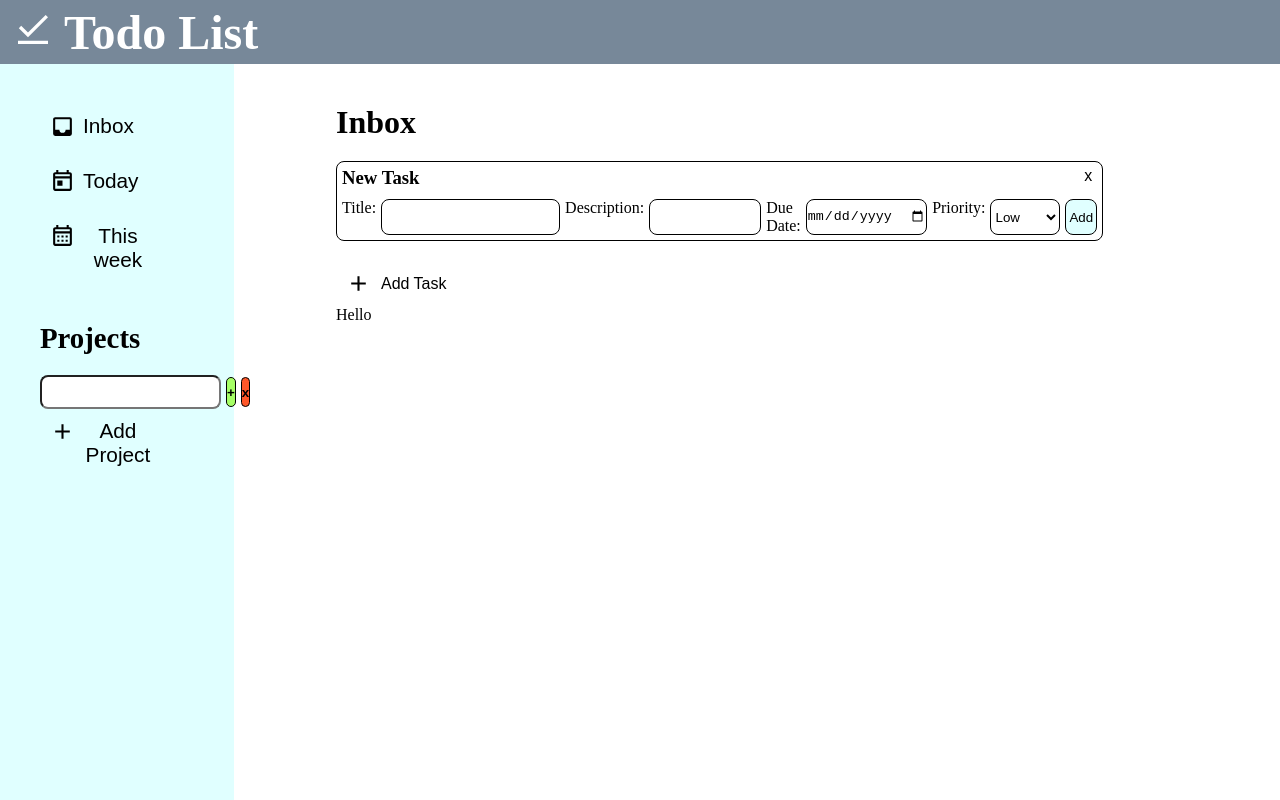
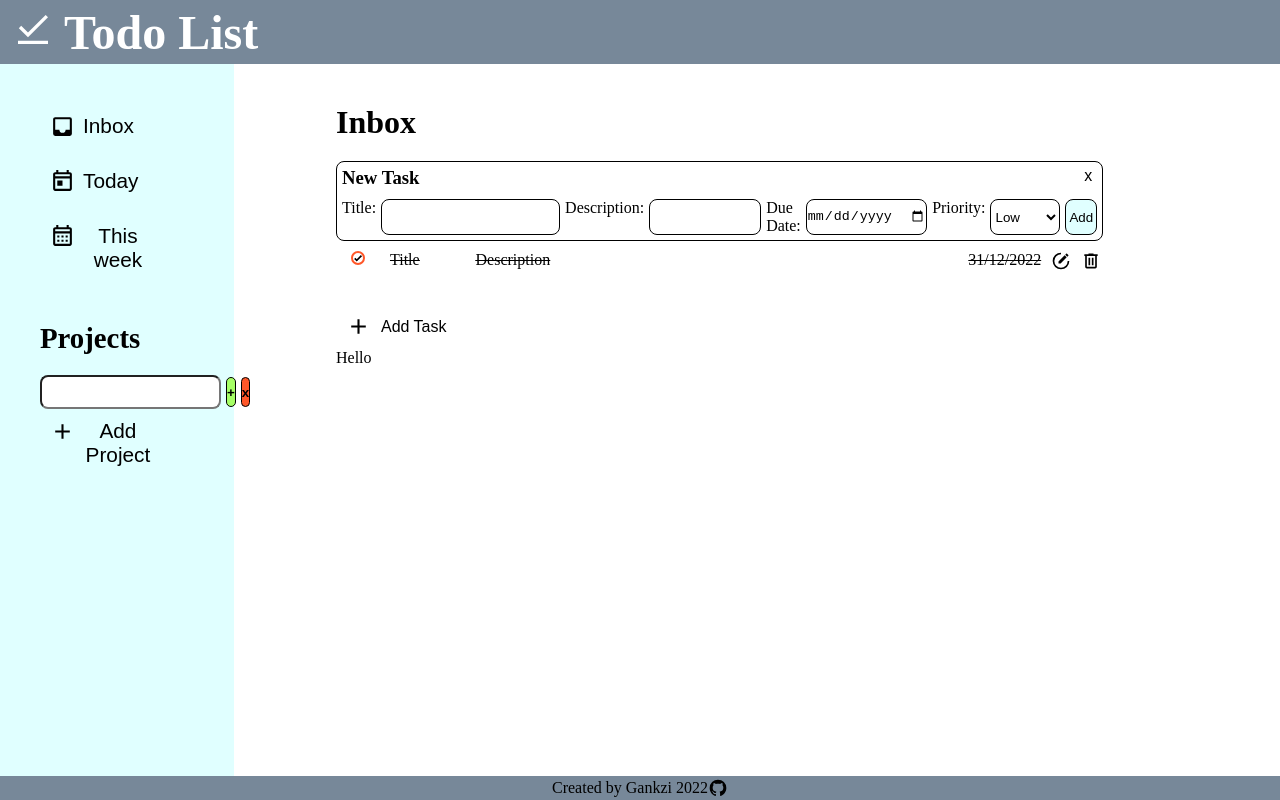
Before and after one commit to gankzi/todo-list, a website built with webpack: page dist/index.html in a window 1280 px wide. Built offline with Linux system fonts and the light colour scheme.

Commit message:
Update hard code for basic layout
Updated and finished hard coding all aspect of the website.

```diff
--- a/src/styles.css
+++ b/src/styles.css
@@ -237,3 +237,93 @@ h2 {
     right: 10px;
     font-size: 1rem;
 }
+
+.task {
+    display: flex;
+    gap: 10px;
+    width: 80%;
+    padding: 10px;
+}
+
+.task-edit:hover {
+    filter: invert(8%) sepia(100%) saturate(6844%) hue-rotate(247deg) brightness(102%) contrast(143%);
+}
+
+.task-delete:hover {
+    filter: invert(10%) sepia(94%) saturate(7500%) hue-rotate(6deg) brightness(102%) contrast(112%);
+}
+
+.task button {
+    background: none;
+    cursor: pointer;
+    border: none;
+}
+
+.task img {
+    width: 20px;
+    height: 20px;
+}
+
+.status {
+    margin-left: 5px;
+}
+
+.task-title {
+    margin-left: 15px;
+    width: 10%;
+}
+
+.task-description {
+    flex: 1;
+}
+
+.unchecked {
+    border-radius: 50%;
+    border: 2px solid;
+    width: 10px;
+    height: 10px;
+}
+
+.checked {
+    background-image: url(./css/check-bold.svg);
+    border-radius: 50%;
+    border: 2px solid black;
+    width: 10px;
+    height: 10px;
+}
+
+.low {
+    border-color: var(--low);
+}
+
+.medium {
+    border-color: var(--medium);
+}
+
+.high {
+    border-color: var(--high);
+}
+
+.done {
+    text-decoration: line-through;
+}
+
+footer {
+    background-color: var(--main-color);
+    height: 3vh;
+    width: 100vw;
+    position: fixed;
+    bottom: 0;
+    display: flex;
+    justify-content: center;
+    align-items: center;
+}
+
+footer a {
+    text-decoration: none;
+}
+
+footer img {
+    width: 20px;
+    height: 20px;
+}
```
Also changed, not shown: dist/7942456b7d91014e72d6.svg (added), dist/bundle.js, dist/d47351b83650f2a3b7e5.svg (added), dist/index.html, src/css/check-bold.svg (added), src/css/circle-edit-outline.svg (added), src/css/github.svg (added).
